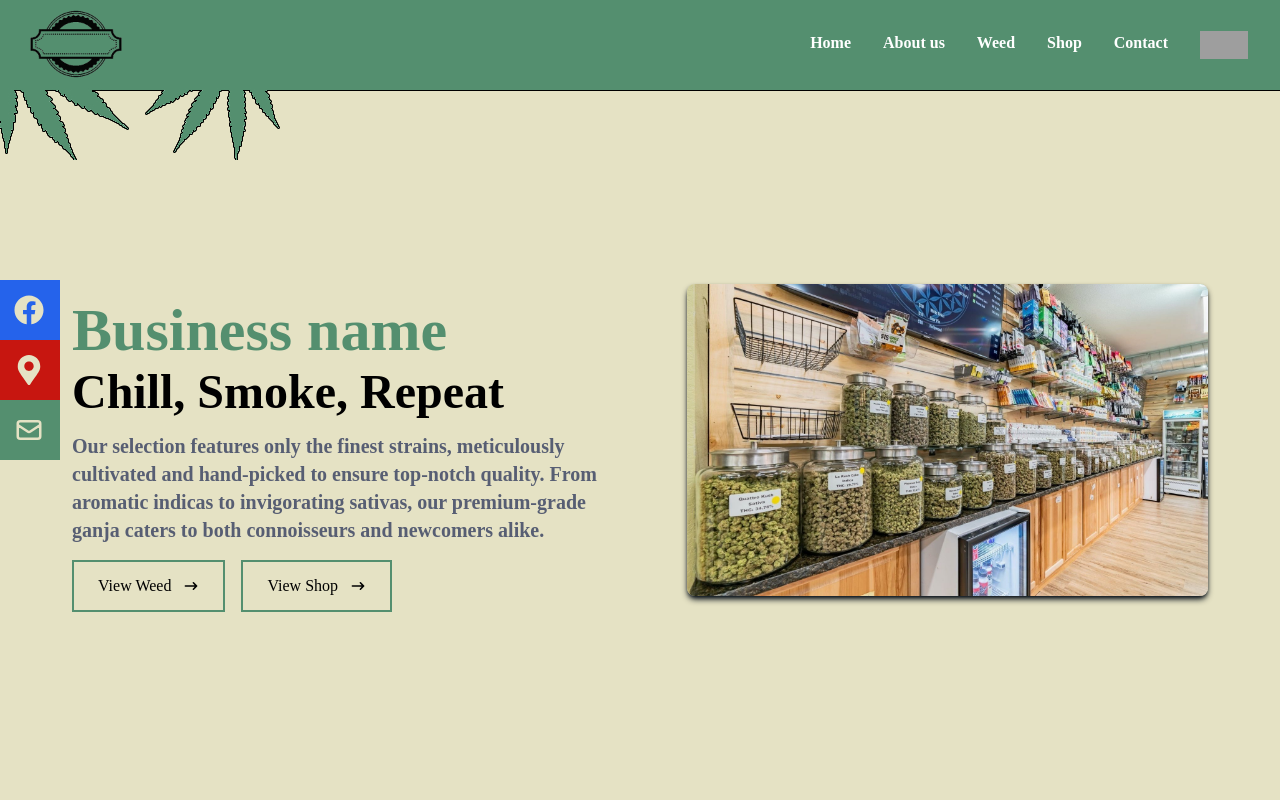
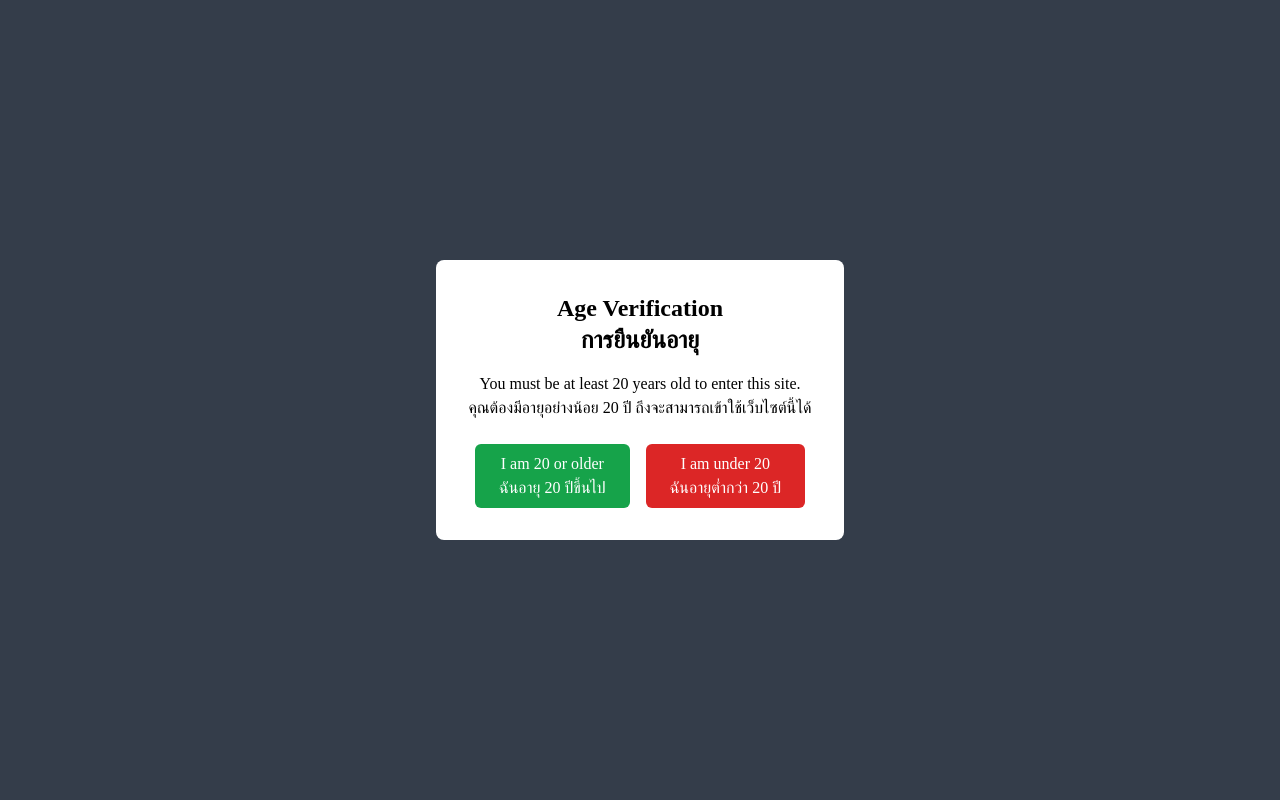
Before and after one commit to diegocallegari96/parfume-site, a React (Create React App) app: page / in a window 1280 px wide. Shown: the top 800 px of the page. Built offline with nearby package versions, Linux system fonts and the light colour scheme; grey boxes are pictures that could not be loaded.

Commit message:
age restriction

```diff
--- a/src/App.js
+++ b/src/App.js
@@ -1,20 +1,71 @@
+import React, { useState } from 'react';
 import Home from "./components/Home";
 import Navbar from "./components/Navbar";
 import About from "./components/About";
 import Weed from "./components/Weed";
-import Shop from "./components/Shop"
+import Shop from "./components/Shop";
 import Contact from "./components/Contact";
-
+import Landing from "./components/Landing"
+import RestrictedAccess from './components/RestrictedAcces';
 
 function App() {
+  // State to track if the user has verified their age and whether they are allowed access
+  const [ageVerified, setAgeVerified] = useState(false);
+  const [restricted, setRestricted] = useState(false); // New state to track restricted access
+
+  // Function to handle age verification
+  const handleAgeVerification = (isOldEnough) => {
+    if (isOldEnough) {
+      setAgeVerified(true);
+    } else {
+      setRestricted(true); // Set restricted to true if the user is under 20
+    }
+  };
+
   return (
     <div>
+      {/* If the user is restricted, show the restricted access message */}
+      {restricted && <RestrictedAccess />}
+
+      {/* Show the age verification modal if the user hasn't verified their age and isn't restricted */}
+      {!ageVerified && !restricted && (
+        <div className="fixed inset-0 bg-gray-800 bg-opacity-90 flex items-center justify-center z-50">
+          <div className="bg-white p-8 rounded-lg text-center">
+            <h1 className="text-2xl font-bold mb-4">Age Verification<br />การยืนยันอายุ</h1>
+            <p className="mb-6">
+              You must be at least 20 years old to enter this site.
+              <br />คุณต้องมีอายุอย่างน้อย 20 ปี ถึงจะสามารถเข้าใช้เว็บไซต์นี้ได้
+            </p>
+            <div className="flex justify-center gap-4">
+              <button
+                onClick={() => handleAgeVerification(true)}
+                className="bg-green-600 text-white px-6 py-2 rounded-md hover:bg-green-700"
+              >
+                I am 20 or older<br />ฉันอายุ 20 ปีขึ้นไป
+              </button>
+              <button
+                onClick={() => handleAgeVerification(false)}
+                className="bg-red-600 text-white px-6 py-2 rounded-md hover:bg-red-700"
+              >
+                I am under 20<br />ฉันอายุต่ำกว่า 20 ปี
+              </button>
+            </div>
+          </div>
+        </div>
+      )}
+
+      {/* If age is verified, show the rest of the site */}
+      {ageVerified && (
+        <>
           <Navbar />
+          <Landing />
           <Home />
           <About />
           <Weed />
           <Shop />
           <Contact />
+        </>
+      )}
     </div>
   );
 }
--- /dev/null
+++ b/src/components/Landing.jsx
@@ -0,0 +1,13 @@
+import React from 'react'
+import bg from "../assets/landingbg2.jpeg"
+import { useTranslation } from 'react-i18next'
+import LanguageSelector from '../components/language_selector'
+
+const Landing = () => {
+const {t} = useTranslation()
+  return (
+    <div style={{backgroundImage: `url(${bg})`, backgroundSize: "cover"}} className='w-full h-screen bg-[#e5e2c4] flex justify-center items-center font-bold text-9xl text-white'>{t("name")}</div>
+  )
+}
+
+export default Landing
--- /dev/null
+++ b/src/components/RestrictedAcces.jsx
@@ -0,0 +1,18 @@
+import React from 'react';
+
+function RestrictedAccess() {
+  return (
+    <div className="fixed inset-0 bg-gray-800 bg-opacity-90 flex items-center justify-center z-50">
+      <div className="bg-white p-8 rounded-lg text-center">
+        <h1 className="text-2xl font-bold mb-4">Restricted Access</h1>
+        <p className="mb-6">
+          You must be at least 20 years old to enter this site.
+          <br />
+          ขอโทษครับ คุณต้องมีอายุอย่างน้อย 20 ปีถึงจะสามารถเข้าเว็บไซต์นี้ได้
+        </p>
+      </div>
+    </div>
+  );
+}
+
+export default RestrictedAccess;
```
Also changed, not shown: src/assets/landingbg.jpg (added), src/assets/landingbg2.jpeg (added). Lines whose indentation alone changed are shown as unchanged.
